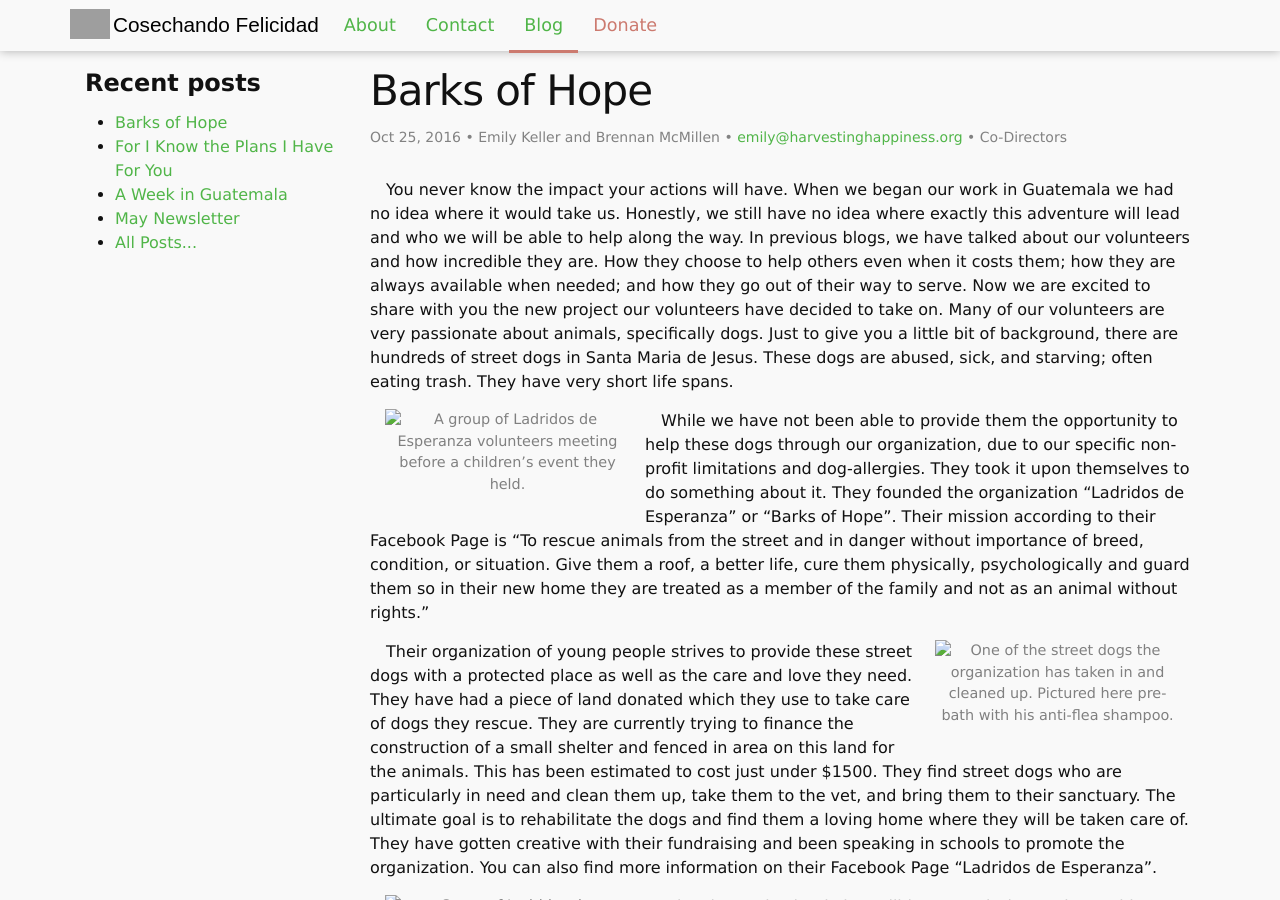
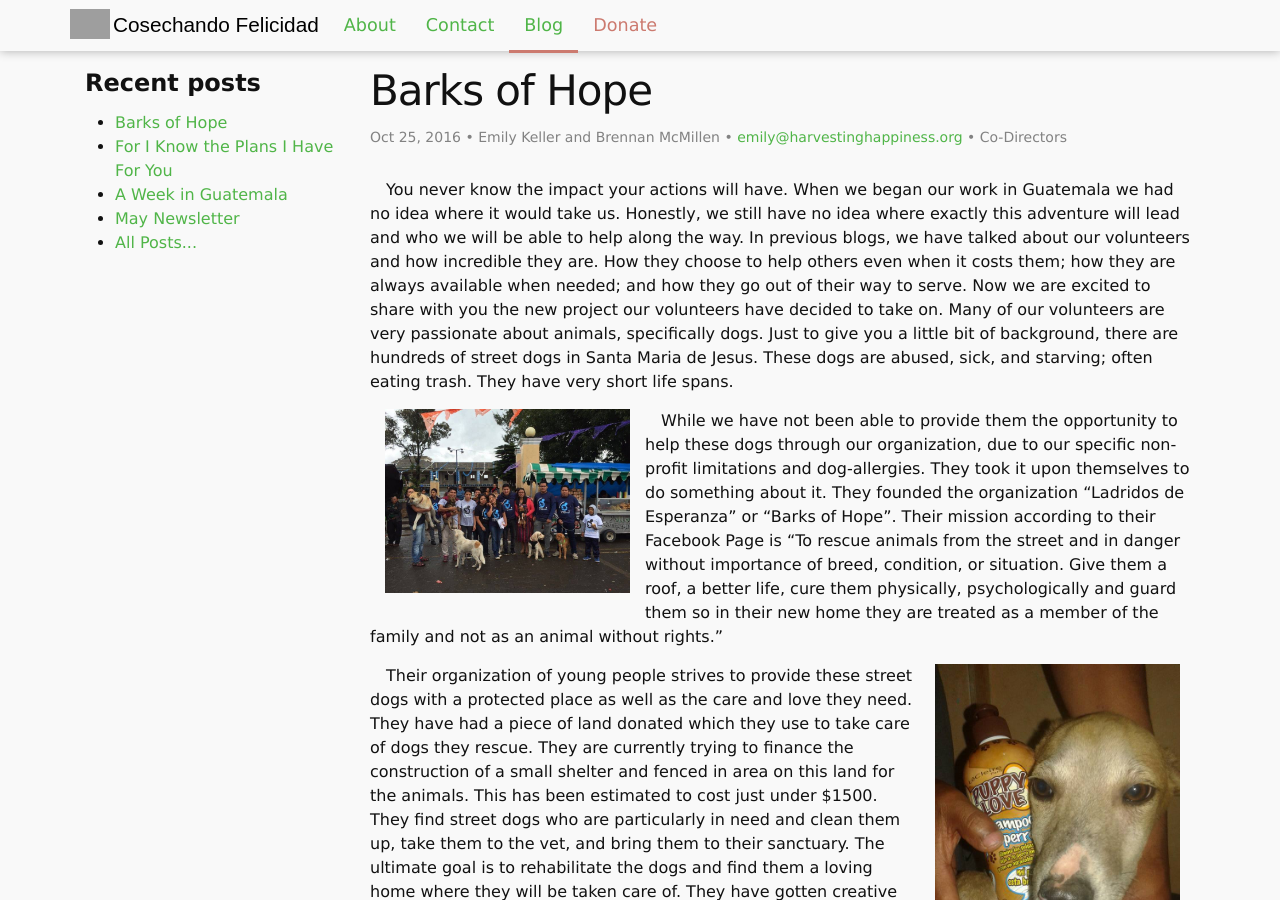
Before and after one commit to harvestinghappiness/harvestinghappiness.github.io, a Jekyll site: the page built from _posts/2016-10-25-Barks-Of-Hope.md, in a window 1280 px wide and 900 px high. Built offline with Jekyll 4.4.1, drawn with Linux system fonts in a browser that asks for light colours; comment, search, counter and statistics services are not loaded.

Commit message:
Update 2016-10-25-Barks-Of-Hope.md

```diff
--- a/_posts/2016-10-25-Barks-Of-Hope.md
+++ b/_posts/2016-10-25-Barks-Of-Hope.md
@@ -10,15 +10,15 @@
 
 You never know the impact your actions will have. When we began our work in Guatemala we had no idea where it would take us. Honestly, we still have no idea where exactly this adventure will lead and who we will be able to help along the way. In previous blogs, we have talked about our volunteers and how incredible they are. How they choose to help others even when it costs them; how they are always available when needed; and how they go out of their way to serve. Now we are excited to share with you the new project our volunteers have decided to take on. Many of our volunteers are very passionate about animals, specifically dogs. Just to give you a little bit of background, there are hundreds of street dogs in Santa Maria de Jesus. These dogs are abused, sick, and starving; often eating trash. They have very short life spans.
 
-{% include figure.html src="oct16pic1.jpg" size="third" alt="A group of Ladridos de Esperanza volunteers meeting before a children’s event they held." %}
+{% include figure.html src="/blog-10-25-16/oct16pic1.jpg" size="third" alt="A group of Ladridos de Esperanza volunteers meeting before a children’s event they held." %}
 
 While we have not been able to provide them the opportunity to help these dogs through our organization, due to our specific non-profit limitations and dog-allergies. They took it upon themselves to do something about it. They founded the organization “Ladridos de Esperanza” or “Barks of Hope”. Their mission according to their Facebook Page is “To rescue animals from the street and in danger without importance of breed, condition, or situation. Give them a roof, a better life, cure them physically, psychologically and guard them so in their new home they are treated as a member of the family and not as an animal without rights.”
 
-{% include figure.html src="oct16pic2.jpg" size="third" side="right" alt="One of the street dogs the organization has taken in and cleaned up. Pictured here pre-bath with his anti-flea shampoo." %}
+{% include figure.html src="/blog-10-25-16/oct16pic2.jpg" size="third" side="right" alt="One of the street dogs the organization has taken in and cleaned up. Pictured here pre-bath with his anti-flea shampoo." %}
 
 Their organization of young people strives to provide these street dogs with a protected place as well as the care and love they need. They have had a piece of land donated which they use to take care of dogs they rescue. They are currently trying to finance the construction of a small shelter and fenced in area on this land for the animals. This has been estimated to cost just under $1500. They find street dogs who are particularly in need and clean them up, take them to the vet, and bring them to their sanctuary. The ultimate goal is to rehabilitate the dogs and find them a loving home where they will be taken care of. They have gotten creative with their fundraising and been speaking in schools to promote the organization. You can also find more information on their Facebook Page “Ladridos de Esperanza”.
 
-{% include figure.html src="oct16pic3.jpg" size="third" alt="Group of Ladridos de Esperanza supporters and volunteers before a dog parade fundraise they organized for Guatemala’s Independence Day." %}
+{% include figure.html src="/blog-10-25-16/oct16pic3.jpg" size="third" alt="Group of Ladridos de Esperanza supporters and volunteers before a dog parade fundraise they organized for Guatemala’s Independence Day." %}
 
 It has been absolutely incredible to watch them take on this project in response to a need they feel very passionate about. Once when I expressed how proud I am of them they responded that they are only doing it because they saw us fight for our programs to succeed. That even when things were really difficult we kept trying and they’ve been able to see us making a consistent and lasting difference in the lives of those we are serving. They said because they have seen us do it, they knew they could too. All of this was enough to bring tears to our eyes. It is incredible how God has already used what we have started to encourage others to take a stance about something they think is important. You never know who is watching you and how your actions will affect others.
 
```
